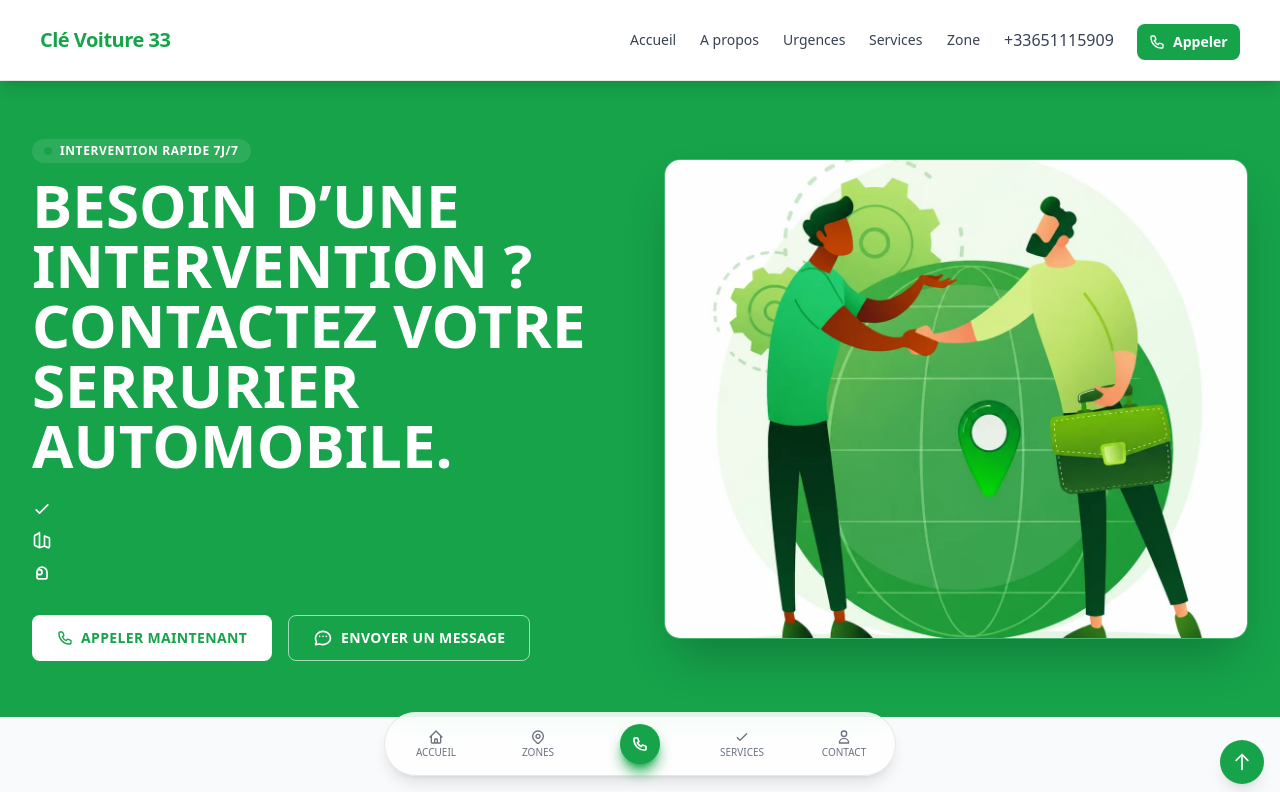
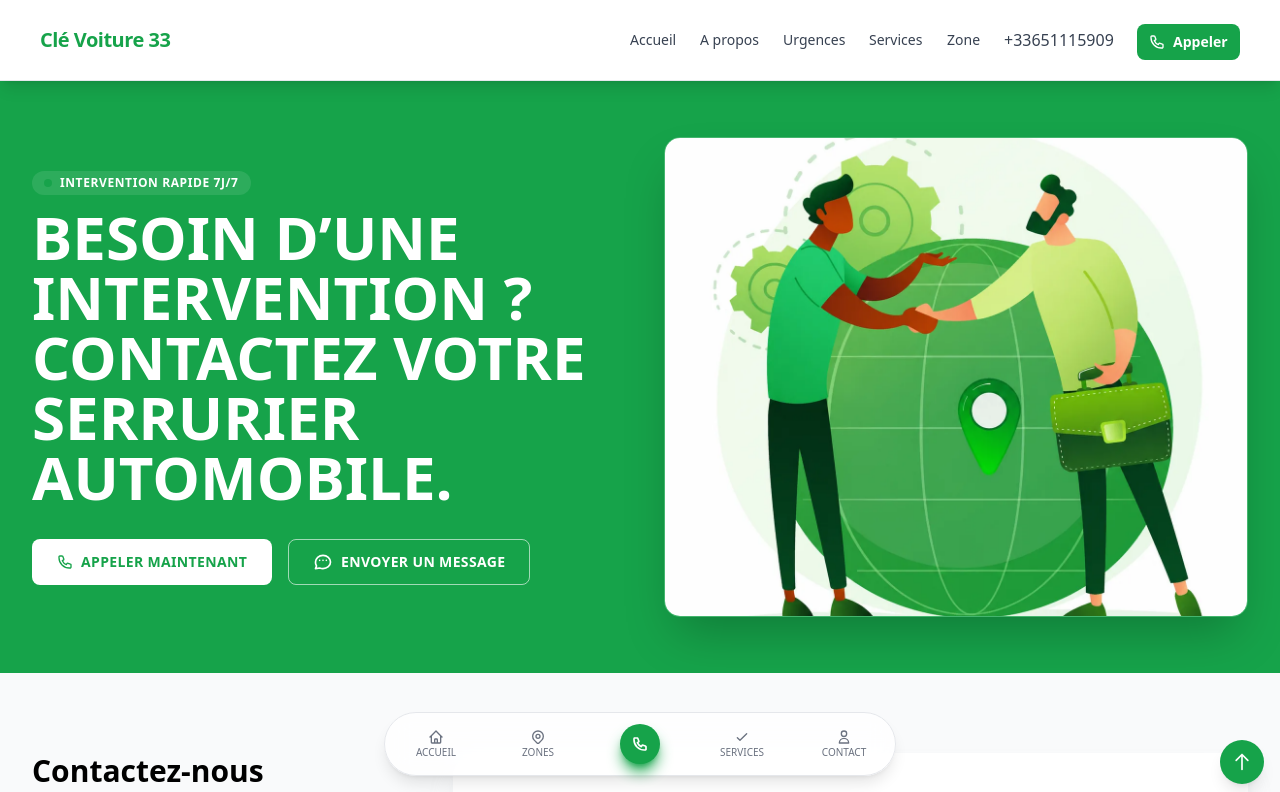
Before and after one commit to BlaiseEyor/Cle_Voiture, a website: page contact.html in a window 1280 px wide. Shown: the top 792 px of the page. Drawn offline with nearby package versions, Linux system fonts and the light colour scheme.

Commit message:
mise a jour de cle voiture

```diff
--- a/contact.html
+++ b/contact.html
@@ -83,37 +83,11 @@
                         Appelez-nous directement pour une prise en charge immédiate.
                         directement sur place, sans aucun dommage.
                     </p> -->
-                    <div class="mt-6 space-y-3 text-sm text-green-600">
-                        <div data-aos="zoom-in-right" class="flex items-center gap-3">
-                            <svg xmlns="http://www.w3.org/2000/svg" class="h-5 w-5 text-white flex-shrink-0" fill="none"
-                                viewBox="0 0 24 24" stroke="currentColor" stroke-width="2">
-                                <path stroke-linecap="round" stroke-linejoin="round" d="M5 13l4 4L19 7" />
-                            </svg>
-                            <span>Intervention en urgence 7j/7</span>
-                        </div>
-                        <div data-aos="zoom-in-right" class="flex items-center gap-3">
-                            <svg xmlns="http://www.w3.org/2000/svg" class="h-5 w-5 text-white flex-shrink-0" fill="none"
-                                viewBox="0 0 24 24" stroke="currentColor" stroke-width="2">
-                                <path stroke-linecap="round" stroke-linejoin="round"
-                                    d="M9 20l-5.447-2.724A2 2 0 013 15.382V6.618a2 2 0 011.553-1.894L9 2m0 18l6-2m-6 2V2m6 16l4.447 2.224A2 2 0 0021 18.382V9.618a2 2 0 00-1.553-1.894L15 6m0 12V6" />
-                            </svg>
-                            <span>Déplacement rapide à votre position</span>
-                        </div>
-                        <div data-aos="zoom-in-right" class="flex items-center gap-3">
-                            <svg xmlns="http://www.w3.org/2000/svg" class="h-5 w-5 text-white flex-shrink-0" fill="none"
-                                viewBox="0 0 24 24" stroke="currentColor" stroke-width="2">
-                                <path stroke-linecap="round" stroke-linejoin="round"
-                                    d="M12 11c0 1.657-1.343 3-3 3S6 12.657 6 11s1.343-3 3-3 3 1.343 3 3zm6 0v6a2 2 0 01-2 2H8a2 2 0 01-2-2v-6m12 0a6 6 0 10-12 0" />
-                            </svg>
-                            <span>Ouverture sans casse garantie</span>
-                        </div>
-                    </div>
                     <div class="mt-8 flex flex-wrap gap-4">
                         <a href="tel:+33651115909" data-aos="zoom-in-right" class="group inline-flex items-center gap-2 rounded-lg border border-white/60 bg-white px-6 py-3 text-sm font-bold uppercase tracking-wide transition-all hover:bg-green-600">
                             <svg class="h-4 w-4 text-green-600 transition-colors group-hover:text-white" viewBox="0 0 24 24"
                                 fill="none" xmlns="http://www.w3.org/2000/svg">
-                                <path
-                                    d="M3 5.5C3 14.0604 9.93959 21 18.5 21C18.8862 21 19.2691 20.9859 19.6483 20.9581C20.0834 20.9262 20.3009 20.9103 20.499 20.7963C20.663 20.7019 20.8185 20.5345 20.9007 20.364C21 20.1582 21 19.9181 21 19.438V16.6207C21 16.2169 21 16.015 20.9335 15.842C20.8749 15.6891 20.7795 15.553 20.6559 15.4456C20.516 15.324 20.3262 15.255 19.9468 15.117L16.74 13.9509C16.2985 13.7904 16.0777 13.7101 15.8683 13.7237C15.6836 13.7357 15.5059 13.7988 15.3549 13.9058C15.1837 14.0271 15.0629 14.2285 14.8212 14.6314L14 16C11.3501 14.7999 9.2019 12.6489 8 10L9.36863 9.17882C9.77145 8.93713 9.97286 8.81628 10.0942 8.64506C10.2012 8.49408 10.2643 8.31637 10.2763 8.1317C10.2899 7.92227 10.2096 7.70153 10.0491 7.26005L8.88299 4.05321C8.745 3.67376 8.67601 3.48403 8.55442 3.3441C8.44701 3.22049 8.31089 3.12515 8.15802 3.06645C7.98496 3 7.78308 3 7.37932 3H4.56201C4.08188 3 3.84181 3 3.63598 3.09925C3.4655 3.18146 3.29814 3.33701 3.2037 3.50103C3.08968 3.69907 3.07375 3.91662 3.04189 4.35173C3.01413 4.73086 3 5.11378 3 5.5Z"
+                                <path d="M3 5.5C3 14.0604 9.93959 21 18.5 21C18.8862 21 19.2691 20.9859 19.6483 20.9581C20.0834 20.9262 20.3009 20.9103 20.499 20.7963C20.663 20.7019 20.8185 20.5345 20.9007 20.364C21 20.1582 21 19.9181 21 19.438V16.6207C21 16.2169 21 16.015 20.9335 15.842C20.8749 15.6891 20.7795 15.553 20.6559 15.4456C20.516 15.324 20.3262 15.255 19.9468 15.117L16.74 13.9509C16.2985 13.7904 16.0777 13.7101 15.8683 13.7237C15.6836 13.7357 15.5059 13.7988 15.3549 13.9058C15.1837 14.0271 15.0629 14.2285 14.8212 14.6314L14 16C11.3501 14.7999 9.2019 12.6489 8 10L9.36863 9.17882C9.77145 8.93713 9.97286 8.81628 10.0942 8.64506C10.2012 8.49408 10.2643 8.31637 10.2763 8.1317C10.2899 7.92227 10.2096 7.70153 10.0491 7.26005L8.88299 4.05321C8.745 3.67376 8.67601 3.48403 8.55442 3.3441C8.44701 3.22049 8.31089 3.12515 8.15802 3.06645C7.98496 3 7.78308 3 7.37932 3H4.56201C4.08188 3 3.84181 3 3.63598 3.09925C3.4655 3.18146 3.29814 3.33701 3.2037 3.50103C3.08968 3.69907 3.07375 3.91662 3.04189 4.35173C3.01413 4.73086 3 5.11378 3 5.5Z"
                                     stroke="currentColor" stroke-width="2" stroke-linecap="round" stroke-linejoin="round" />
                             </svg>
                             <span class="text-green-600 transition-colors group-hover:text-white">
```
